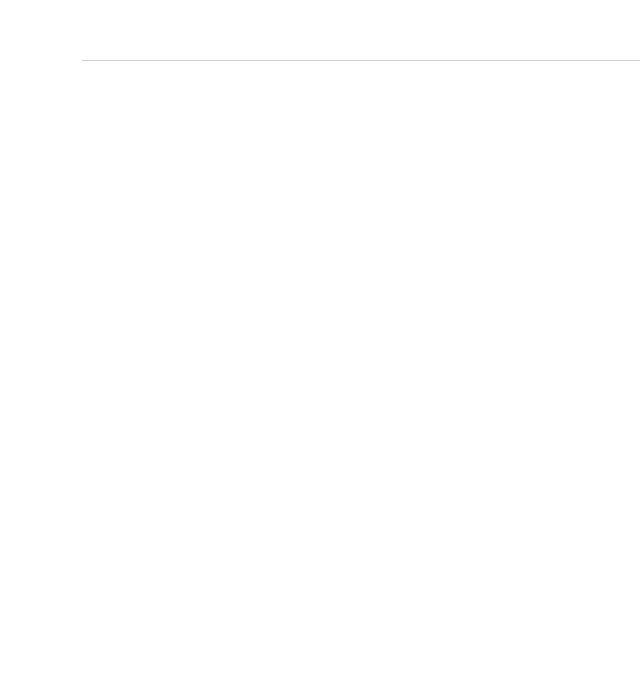
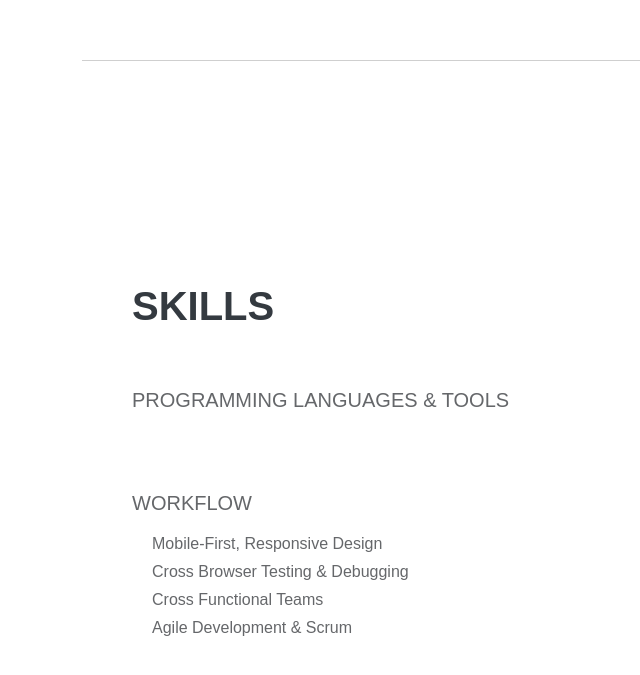
Before and after one commit to edwindamanik/my-portfolio, a React (Create React App) app: page / in a window 1280 px wide. Shown: the part 2339-3014 px from the top of the page, without its empty margins (190-830 px from the left). Before the commit the page ends 2400 px from the top, so only its background shows below. Built offline with nearby package versions, Linux system fonts and the light colour scheme; the HTML template or start-up script is replaced by a standard one; a web font is replaced by a local one.

Commit message:
fix: add new files for skills content

```diff
--- a/src/components/MainContent.jsx
+++ b/src/components/MainContent.jsx
@@ -2,6 +2,7 @@ import React from "react";
 import About from "./About";
 import Education from "./Education";
 import Experience from "./Experience";
+import Skills from "./Skills";
 
 const MainContent = () => {
   return (
@@ -9,6 +10,7 @@ const MainContent = () => {
       <About />
       <Experience />
       <Education />
+      <Skills />
     </div>
   );
 };
--- /dev/null
+++ b/src/components/Skills.jsx
@@ -0,0 +1,41 @@
+import React from "react";
+
+const Skills = () => {
+  return (
+    <div className="skills">
+      <h1>Skills</h1>
+      <div>
+        <h4>programming languages & tools</h4>
+        <div className="skills-list">
+          <i class="fa-brands fa-html5"></i>
+          <i class="fa-brands fa-css3-alt"></i>
+          <i class="fa-brands fa-square-js"></i>
+          <i class="fa-brands fa-react"></i>
+          <i class="fa-brands fa-angular"></i>
+          <i class="fa-brands fa-laravel"></i>
+          <i class="fa-brands fa-bootstrap"></i>
+          <i class="fa-brands fa-sass"></i>
+        </div>
+      </div>
+      <div className="workflow">
+        <h4>Workflow</h4>
+        <ul>
+          <li>
+            <i class="fa-solid fa-check"></i> Mobile-First, Responsive Design
+          </li>
+          <li>
+            <i class="fa-solid fa-check"></i> Cross Browser Testing & Debugging
+          </li>
+          <li>
+            <i class="fa-solid fa-check"></i> Cross Functional Teams
+          </li>
+          <li>
+            <i class="fa-solid fa-check"></i> Agile Development & Scrum
+          </li>
+        </ul>
+      </div>
+    </div>
+  );
+};
+
+export default Skills;
--- a/src/index.css
+++ b/src/index.css
@@ -86,7 +86,8 @@ a {
 /* Styling for container each of components */
 .about,
 .experience,
-.education {
+.education,
+.skills {
   padding: 0 50px;
   display: flex;
   flex-direction: column;
@@ -96,7 +97,8 @@ a {
 }
 
 .experience,
-.education {
+.education,
+.skills {
   gap: 60px;
 }
 
@@ -169,7 +171,8 @@ a {
 
 /* Styling for experience and education */
 .experience h1,
-.education h1 {
+.education h1,
+.skills h1 {
   font-family: var(--main-font);
   text-transform: uppercase;
   font-size: 40px;
@@ -220,3 +223,38 @@ a {
   letter-spacing: 0.5px;
   line-height: 25px;
 }
+
+/* Styling for skills */
+.skills h4 {
+  font-family: var(--main-font);
+  font-size: 20px;
+  color: var(--description-profile-color);
+  text-transform: uppercase;
+  font-weight: 500;
+}
+
+.skills-list {
+  margin-top: 20px;
+  display: flex;
+  flex-direction: row;
+  gap: 30px;
+}
+
+.skills-list i {
+  font-size: 55px;
+  color: var(--description-profile-color);
+}
+
+.workflow ul {
+  display: flex;
+  flex-direction: column;
+  gap: 10px;
+  color: var(--description-profile-color);
+  font-weight: 400;
+  margin: 20px 0px 0px 20px;
+}
+
+.workflow ul li {
+  list-style: none;
+  font-family: var(--main-font);
+}
```
